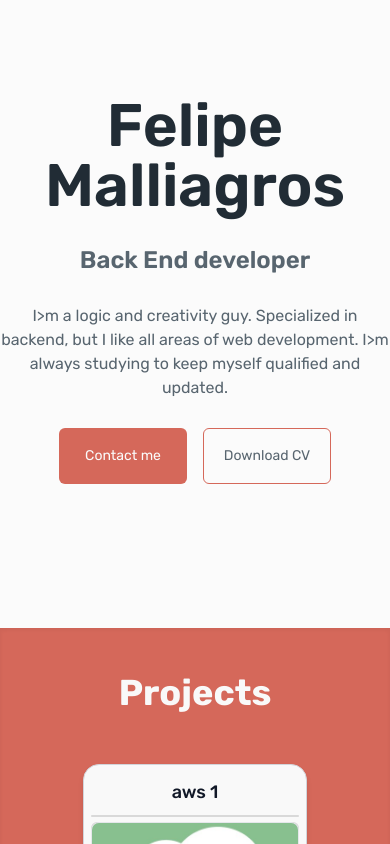
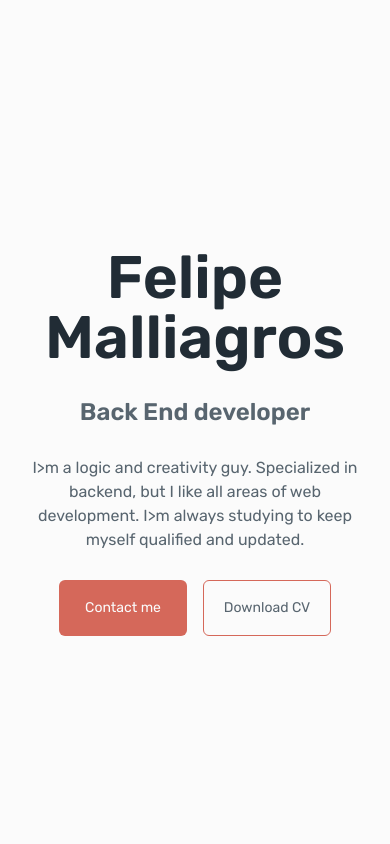
Before and after one commit to felipemalli/portfolio, a React (Vite) app: page / in a window 390 px wide. Shown: the top 844 px of the page. Built offline with nearby package versions, Linux system fonts and the light colour scheme.

Commit message:
style: ajust position of texts at first screen on mobile

```diff
--- a/src/components/header/Header.tsx
+++ b/src/components/header/Header.tsx
@@ -2,7 +2,7 @@ import { NavOption } from './particular/NavOption';
 
 export const Header: React.FC = () => {
   return (
-    <header className='flex justify-center xl:justify-start p-6 my-6 xl:ml-20 2xl:ml-12'>
+    <header className='hidden md:flex justify-center xl:justify-start p-6 my-6 xl:ml-20 2xl:ml-12'>
       <nav className='hidden items-center space-x-8 uppercase text-gray-400 md:flex'>
         <NavOption>Projects</NavOption>
         <NavOption>Courses</NavOption>
--- a/src/components/introduction-section/IntroductionSection.tsx
+++ b/src/components/introduction-section/IntroductionSection.tsx
@@ -2,9 +2,8 @@ import { motion } from 'framer-motion';
 import { TypeAnimation } from 'react-type-animation';
 
 export const IntroductionSection: React.FC = () => {
-
   return (
-    <section className='flex flex-col xl:flex-row justify-center 2xl:justify-evenly items-center 2xl:gap-32 gap-3 -mt-10 2xl:mt-0'>
+    <section className='flex flex-col xl:flex-row justify-center 2xl:justify-evenly items-center 2xl:gap-32 gap-3 md:-mt-10 2xl:mt-0 h-screen md:h-auto'>
       <div className='flex flex-col justify-center lg:w-[32rem] xl:-mb-12 2xl:mb-0 mt-10'>
         <h1 className='text-[#212C35] text-6xl font-semibold text-center xl:text-left'>Felipe Malliagros</h1>
         <div className='text-[#58656F] text-2xl font-semibold mt-7 text-center xl:text-left'>
@@ -17,7 +16,7 @@ export const IntroductionSection: React.FC = () => {
           />
           <span> developer</span>
         </div>
-        <p className='text-[#58656F] text-base font-normal mt-7 text-center xl:text-left'>I{'>'}m a logic and creativity guy. Specialized in backend, but I like all areas of web development. I{'>'}m always studying to keep myself qualified and updated.</p>
+        <p className='text-[#58656F] text-base font-normal text-center xl:text-left mx-7 md:mx-0 mt-7'>I{'>'}m a logic and creativity guy. Specialized in backend, but I like all areas of web development. I{'>'}m always studying to keep myself qualified and updated.</p>
         <div className='mt-7 text-center xl:text-left'>
           <button className='w-32 h-14 mr-4 bg-[#D5685A] hover:bg-[#e4e4e4] hover:text-[#58656F] text-[#fbfbfb] active:bg-green-400 rounded-md text-sm transition-color duration-200 '>
             Contact me
```
